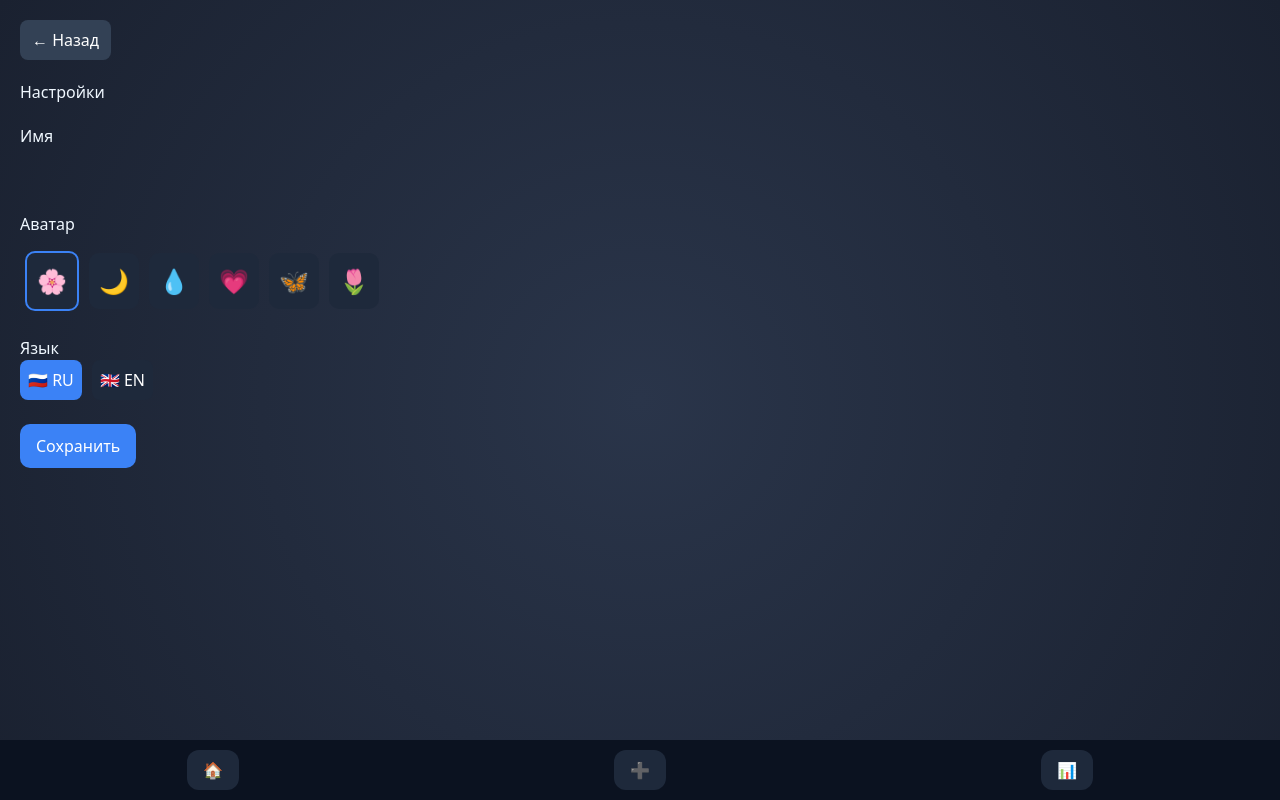
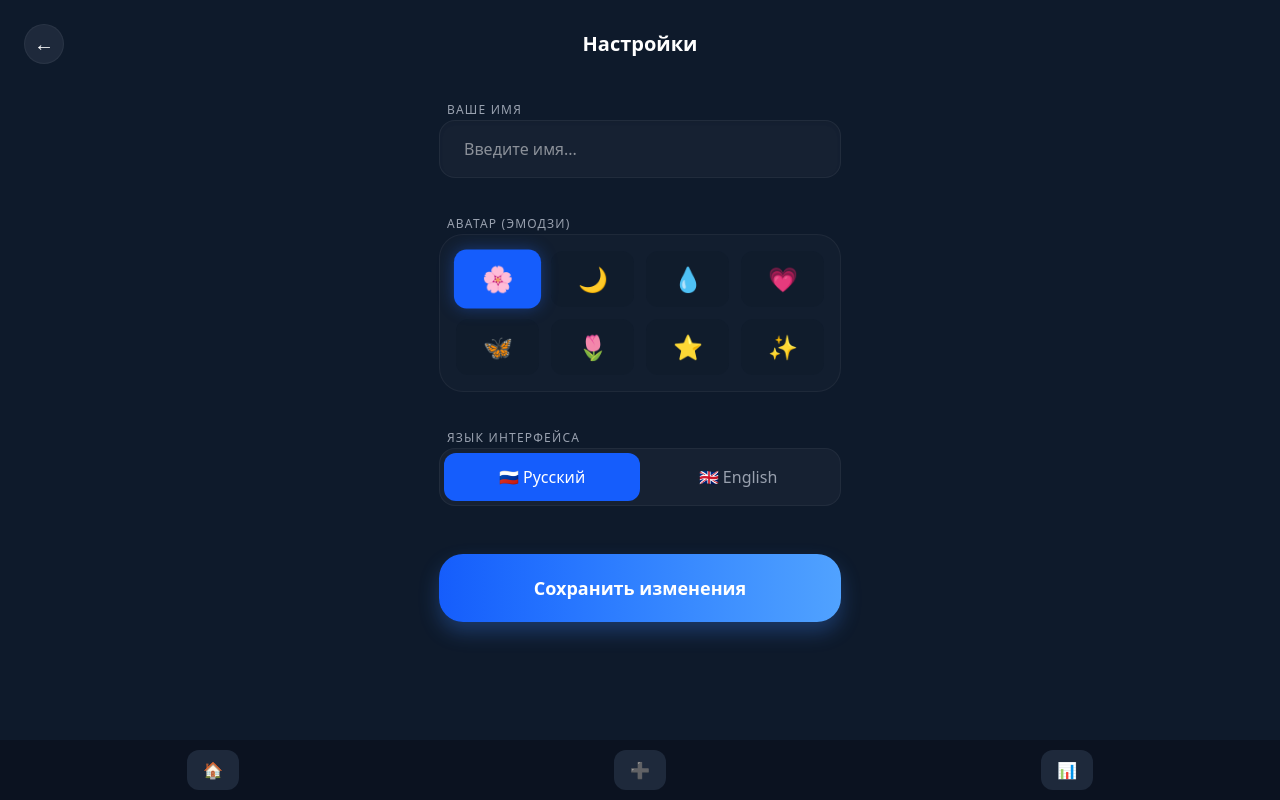
Before and after one commit to sxxxonne-source/period-tracker, a Next.js app: page /settings in a window 1280 px wide. Built offline with nearby package versions, Linux system fonts and the light colour scheme.

Commit message:
historysetting

```diff
--- a/app/dashboard/page.tsx
+++ b/app/dashboard/page.tsx
@@ -15,7 +15,6 @@ export default function Dashboard() {
   const [ovulationDays, setOvulationDays] = useState<number | null>(null)
 
   useEffect(() => {
-    // Подтягиваем данные из localStorage
     const savedLang = localStorage.getItem("lang") || "ru"
     setLang(savedLang as "ru" | "en")
 
@@ -25,10 +24,49 @@ export default function Dashboard() {
     calculateCycle()
   }, [])
 
-  // Функция вибрации для кнопок
-  const triggerHaptic = (type: 'light' | 'medium' = 'light') => {
+  const triggerHaptic = (type: 'light' | 'medium' | 'heavy' = 'light') => {
     const tg = (window as any).Telegram?.WebApp;
     if (tg?.HapticFeedback) tg.HapticFeedback.impactOccurred(type);
+  };
+
+  // Функция быстрого добавления в стиле Flo
+  const handleQuickAdd = async () => {
+    const tg = (window as any).Telegram?.WebApp;
+    const today = new Date().toISOString().split('T')[0];
+    const userId = localStorage.getItem("telegram_user_id") || "test_user";
+
+    if (tg?.showPopup) {
+      triggerHaptic('medium');
+      tg.showPopup({
+        title: 'Luna Инфо',
+        message: 'Месячные начались сегодня?',
+        buttons: [
+          { id: 'yes', type: 'default', text: 'Да, отметить' },
+          { id: 'cancel', type: 'destructive', text: 'Отмена' }
+        ]
+      }, async (buttonId: string) => {
+        if (buttonId === 'yes') {
+          triggerHaptic('heavy');
+          const duration = Number(localStorage.getItem("cycle_length")) > 10 ? 5 : Number(localStorage.getItem("cycle_length"));
+
+          await supabase.from("periods").insert({
+            user_id: userId,
+            start_date: today,
+            duration: duration || 5
+          });
+
+          // Обновляем данные без перезагрузки всей страницы
+          calculateCycle();
+          window.location.reload();
+        }
+      });
+    } else {
+      // Фолбек для браузера, если TG SDK не доступен
+      if (confirm("Месячные начались сегодня?")) {
+        await supabase.from("periods").insert({ user_id: userId, start_date: today, duration: 5 });
+        window.location.reload();
+      }
+    }
   };
 
   async function calculateCycle() {
@@ -40,7 +78,6 @@ export default function Dashboard() {
       .order("start_date", { ascending: false })
       .limit(1)
 
-    // Если данных в БД еще нет, берем дату из Welcome (localStorage)
     let lastDateStr = data?.[0]?.start_date || localStorage.getItem("last_period")
     if (!lastDateStr) return
 
@@ -66,7 +103,6 @@ export default function Dashboard() {
   return (
     <main className="min-h-screen bg-[#0e1a2b] text-white font-sans overflow-x-hidden pb-24">
 
-      {/* ВЕРХНЯЯ ПАНЕЛЬ (Header) */}
       <div className="w-full px-6 pt-8 flex items-center justify-between mb-8">
         <div className="flex items-center gap-3">
           <div className="w-12 h-12 rounded-full bg-blue-900/30 border border-blue-400/20 flex items-center justify-center text-2xl shadow-[0_0_15px_rgba(100,149,237,0.2)]">
@@ -88,48 +124,45 @@ export default function Dashboard() {
 
       <div className="px-6 max-w-[402px] mx-auto space-y-6">
 
-        {/* КАРТОЧКИ ПРОГНОЗА (Stats) */}
         <div className="grid grid-cols-2 gap-4">
-          <div className="bg-[#1e293b]/50 p-4 rounded-3xl border border-white/5 backdrop-blur-sm shadow-inner">
+          <div className="bg-[#1e293b]/50 p-4 rounded-3xl border border-white/5 backdrop-blur-sm shadow-inner text-center">
             <p className="text-[10px] text-gray-400 uppercase mb-1">Менструация</p>
             <p className="text-lg font-bold text-blue-400">
-              {nextPeriodDays !== null ? `${nextPeriodDays} дн.` : '...'}
+              {nextPeriodDays !== null ? (nextPeriodDays <= 0 ? "Сегодня" : `${nextPeriodDays} дн.`) : '...'}
             </p>
           </div>
-          <div className="bg-[#1e293b]/50 p-4 rounded-3xl border border-white/5 backdrop-blur-sm shadow-inner">
+          <div className="bg-[#1e293b]/50 p-4 rounded-3xl border border-white/5 backdrop-blur-sm shadow-inner text-center">
             <p className="text-[10px] text-gray-400 uppercase mb-1">Овуляция</p>
             <p className="text-lg font-bold text-pink-400">
-              {ovulationDays !== null ? `${ovulationDays} дн.` : '...'}
+              {ovulationDays !== null ? (ovulationDays <= 0 ? "Сегодня" : `${ovulationDays} дн.`) : '...'}
             </p>
           </div>
         </div>
 
-        {/* ЗАГОЛОВОК КАЛЕНДАРЯ */}
         <div className="flex items-center justify-between px-2">
           <h3 className="text-lg font-semibold tracking-tight">Отслеживание цикла</h3>
-          <span className="text-[10px] bg-blue-500/20 text-blue-300 px-2 py-1 rounded-full border border-blue-500/30">МАРТ 2026</span>
+          <span className="text-[10px] bg-blue-500/20 text-blue-300 px-2 py-1 rounded-full border border-blue-500/30 font-mono">
+            {new Date().toLocaleString('ru', { month: 'long', year: 'numeric' }).toUpperCase()}
+          </span>
         </div>
 
-        {/* ОСНОВНОЙ КАЛЕНДАРЬ */}
         <div className="bg-[#1e293b]/40 rounded-[32px] p-2 border border-white/5 shadow-2xl backdrop-blur-md">
           <CycleCalendar />
         </div>
 
-        {/* КНОПКИ ДЕЙСТВИЯ (Action Buttons) */}
         <div className="grid grid-cols-2 gap-4 pt-4">
-          <Link href="/add-period" className="w-full">
-            <button
-              onClick={() => triggerHaptic('medium')}
-              className="w-full py-4 rounded-2xl bg-blue-600 font-bold text-sm shadow-[0_8px_15px_rgba(37,99,235,0.3)] active:scale-95 transition-all"
-            >
-              Добавить период
-            </button>
-          </Link>
+          {/* ГЛАВНАЯ КНОПКА ТЕПЕРЬ QUICK ADD */}
+          <button
+            onClick={handleQuickAdd}
+            className="w-full py-4 rounded-2xl bg-blue-600 font-bold text-sm shadow-[0_8px_15px_rgba(37,99,235,0.3)] active:scale-95 transition-all text-white"
+          >
+            Отметить начало
+          </button>
 
           <Link href="/history" className="w-full">
             <button
               onClick={() => triggerHaptic()}
-              className="w-full py-4 rounded-2xl bg-[#1e293b] border border-white/10 font-bold text-sm hover:bg-[#2a3a52] active:scale-95 transition-all"
+              className="w-full py-4 rounded-2xl bg-[#1e293b] border border-white/10 font-bold text-sm hover:bg-[#2a3a52] active:scale-95 transition-all text-white"
             >
               История
             </button>
--- a/app/history/page.tsx
+++ b/app/history/page.tsx
@@ -11,7 +11,6 @@ type Period = {
 }
 
 export default function HistoryPage() {
-
   const router = useRouter()
   const [periods, setPeriods] = useState<Period[]>([])
 
@@ -19,11 +18,13 @@ export default function HistoryPage() {
     loadPeriods()
   }, [])
 
+  const triggerHaptic = (type: 'light' | 'medium' | 'heavy' = 'light') => {
+    const tg = (window as any).Telegram?.WebApp;
+    if (tg?.HapticFeedback) tg.HapticFeedback.impactOccurred(type);
+  };
+
   async function loadPeriods() {
-
-    const userId =
-      localStorage.getItem("telegram_user_id") || "test_user"
-
+    const userId = localStorage.getItem("telegram_user_id") || "test_user"
     const { data, error } = await supabase
       .from("periods")
       .select("start_date, duration")
@@ -34,105 +35,119 @@ export default function HistoryPage() {
       console.error(error)
       return
     }
+    if (data) setPeriods(data)
+  }
 
-    if (data) {
-      setPeriods(data)
+  async function deletePeriod(startDate: string) {
+    const tg = (window as any).Telegram?.WebApp;
+    triggerHaptic('medium');
+
+    const performDelete = async () => {
+      const userId = localStorage.getItem("telegram_user_id") || "test_user"
+      await supabase.from("periods").delete().eq("user_id", userId).eq("start_date", startDate)
+      triggerHaptic('heavy');
+      loadPeriods()
+    }
+
+    // Используем нативный Popup Telegram, если доступен
+    if (tg?.showPopup) {
+      tg.showPopup({
+        title: 'Удаление',
+        message: 'Вы уверены, что хотите удалить этот цикл из истории?',
+        buttons: [
+          { id: 'delete', type: 'destructive', text: 'Удалить' },
+          { id: 'cancel', type: 'cancel', text: 'Отмена' }
+        ]
+      }, (buttonId: string) => {
+        if (buttonId === 'delete') performDelete();
+      });
+    } else {
+      if (confirm("Удалить этот период?")) performDelete();
     }
   }
-async function deletePeriod(startDate: string) {
 
-  const confirmDelete = confirm("Удалить этот период?")
-
-  if (!confirmDelete) return
-
-  const userId =
-    localStorage.getItem("telegram_user_id") || "test_user"
-
-  await supabase
-    .from("periods")
-    .delete()
-    .eq("user_id", userId)
-    .eq("start_date", startDate)
-
-  loadPeriods()
-}
   function formatDate(dateString: string) {
     const date = new Date(dateString)
-
     return date.toLocaleDateString("ru-RU", {
       day: "numeric",
-      month: "long",
+      month: "short",
       year: "numeric"
     })
   }
 
+  // Расчет длины цикла (разница между текущим и предыдущим)
+  const getCycleLength = (index: number) => {
+    if (index === periods.length - 1) return null;
+    const current = new Date(periods[index].start_date);
+    const prev = new Date(periods[index + 1].start_date);
+    const diffTime = Math.abs(current.getTime() - prev.getTime());
+    return Math.ceil(diffTime / (1000 * 60 * 60 * 24));
+  }
+
   return (
-  <>
-    <main style={{ padding: 20, paddingBottom: 80 }}>
+    <main className="min-h-screen bg-[#0e1a2b] text-white p-6 pb-24">
+      {/* HEADER */}
+      <div className="flex items-center justify-between mb-8">
+        <button
+          onClick={() => { triggerHaptic(); router.push("/dashboard"); }}
+          className="w-10 h-10 flex items-center justify-center rounded-full bg-[#1e293b] border border-white/5 active:scale-90 transition-transform"
+        >
+          <span className="text-xl">←</span>
+        </button>
+        <h1 className="text-xl font-bold">История циклов</h1>
+        <div className="w-10"></div> {/* Для центровки заголовка */}
+      </div>
 
-      {/* КНОПКА НАЗАД */}
-      <button
-        onClick={() => router.push("/dashboard")}
-        style={{
-          marginBottom: 20,
-          padding: "8px 12px",
-          borderRadius: 8,
-          border: "none",
-          background: "#334155",
-          color: "white"
-        }}
-      >
-        ← Назад
-      </button>
-
-      <h1>История</h1>
-
-      {periods.length === 0 && (
-        <p>Нет данных</p>
-      )}
-
-      {periods.map((p, index) => (
+      {periods.length === 0 ? (
+        <div className="flex flex-col items-center justify-center mt-20 opacity-50 text-center">
+          <span className="text-6xl mb-4">🌙</span>
+          <p>История пока пуста</p>
+        </div>
+      ) : (
+        <div className="space-y-4">
+          {periods.map((p, index) => {
+            const cycleDays = getCycleLength(index);
+            return (
               <div
                 key={index}
-    style={{
-      padding: 15,
-      marginTop: 12,
-      borderRadius: 12,
-      background: "#1e293b",
-      color: "white",
-      position: "relative" // 👈 важно
-    }}
+                className="relative bg-[#1e293b]/50 border border-white/5 p-5 rounded-[24px] backdrop-blur-sm shadow-xl animate-fade-in"
               >
-    {/* ❌ КНОПКА УДАЛЕНИЯ */}
                 <button
                   onClick={() => deletePeriod(p.start_date)}
-      style={{
-        position: "absolute",
-        top: 10,
-        right: 10,
-        background: "transparent",
-        border: "none",
-        color: "#f87171",
-        fontSize: 18,
-        cursor: "pointer"
-      }}
+                  className="absolute top-4 right-4 w-8 h-8 flex items-center justify-center text-red-400/50 hover:text-red-400 active:scale-125 transition-all"
                 >
                   ✕
                 </button>
 
-    <div style={{ fontSize: 16, fontWeight: "bold" }}>
-      📅 {formatDate(p.start_date)}
+                <div className="flex items-center gap-3 mb-3">
+                  <div className="w-10 h-10 rounded-full bg-blue-500/20 flex items-center justify-center text-blue-400">
+                    📅
+                  </div>
+                  <div>
+                    <div className="font-bold text-lg">{formatDate(p.start_date)}</div>
+                    <p className="text-xs text-gray-400 uppercase tracking-wider">Начало цикла</p>
+                  </div>
                 </div>
 
-    <div style={{ marginTop: 6, color: "#cbd5f5" }}>
-      Длительность: {p.duration || 5} дней
+                <div className="grid grid-cols-2 gap-4 mt-4 pt-4 border-t border-white/5">
+                  <div>
+                    <p className="text-[10px] text-gray-500 uppercase font-bold">Длительность</p>
+                    <p className="text-sm font-semibold text-blue-300">{p.duration || 5} дней</p>
+                  </div>
+                  {cycleDays && (
+                    <div>
+                      <p className="text-[10px] text-gray-500 uppercase font-bold">Весь цикл</p>
+                      <p className="text-sm font-semibold text-purple-300">{cycleDays} дней</p>
+                    </div>
+                  )}
                 </div>
               </div>
-))}
+            );
+          })}
+        </div>
+      )}
+
+      <BottomNav />
     </main>
-
-    {/* 👇 ВОТ ЭТОГО НЕ ХВАТАЛО */}
-    <BottomNav />
-  </>
   )
 }
--- a/app/settings/page.tsx
+++ b/app/settings/page.tsx
@@ -4,138 +4,128 @@ import { useEffect, useState } from "react"
 import { useRouter } from "next/navigation"
 import BottomNav from "../components/BottomNav"
 
-const avatars = ["🌸", "🌙", "💧", "💗", "🦋", "🌷"]
+const AVAILABLE_AVATARS = ["🌸", "🌙", "💧", "💗", "🦋", "🌷", "⭐", "✨"]
 
 export default function SettingsPage() {
-
   const router = useRouter()
 
   const [name, setName] = useState("")
   const [avatar, setAvatar] = useState("🌸")
-  const [lang, setLang] = useState("ru") // ✅ ПЕРЕНЕСЛИ СЮДА
+  const [lang, setLang] = useState("ru")
 
   useEffect(() => {
     setName(localStorage.getItem("user_name") || "")
-    setAvatar(localStorage.getItem("user_avatar") || "🌸")
+    setAvatar(localStorage.getItem("user_avatar_emoji") || "🌸")
     setLang(localStorage.getItem("lang") || "ru")
   }, [])
 
+  const triggerHaptic = (type: 'light' | 'medium' | 'heavy' = 'light') => {
+    const tg = (window as any).Telegram?.WebApp;
+    if (tg?.HapticFeedback) tg.HapticFeedback.impactOccurred(type);
+  };
+
   function handleSave() {
+    triggerHaptic('medium');
     localStorage.setItem("user_name", name)
-    localStorage.setItem("user_avatar", avatar)
+    localStorage.setItem("user_avatar_emoji", avatar)
     localStorage.setItem("lang", lang)
 
-    alert("Сохранено ✅")
-    router.push("/dashboard")
+    // Используем нативное уведомление Telegram вместо alert
+    const tg = (window as any).Telegram?.WebApp;
+    if (tg?.showAlert) {
+      tg.showAlert("Настройки сохранены ✨", () => {
+        router.push("/dashboard");
+      });
+    } else {
+      router.push("/dashboard");
+    }
   }
 
   return (
-    <>
-      <main style={{ padding: 20, paddingBottom: 80 }}>
+    <main className="min-h-screen bg-[#0e1a2b] text-white p-6 pb-24">
 
+      {/* HEADER */}
+      <div className="flex items-center justify-between mb-8">
         <button
-          onClick={() => router.push("/dashboard")}
-          style={{
-            marginBottom: 20,
-            padding: "8px 12px",
-            borderRadius: 8,
-            border: "none",
-            background: "#334155",
-            color: "white"
-          }}
+          onClick={() => { triggerHaptic(); router.push("/dashboard"); }}
+          className="w-10 h-10 flex items-center justify-center rounded-full bg-[#1e293b] border border-white/5 active:scale-90 transition-transform"
         >
-          ← Назад
+          <span className="text-xl">←</span>
         </button>
+        <h1 className="text-xl font-bold">Настройки</h1>
+        <div className="w-10"></div>
+      </div>
 
-        <h1>Настройки</h1>
+      <div className="max-w-[402px] mx-auto space-y-8">
 
-        {/* имя */}
-        <p style={{ marginTop: 20 }}>Имя</p>
+        {/* СЕКЦИЯ: ИМЯ */}
+        <div className="space-y-3">
+          <label className="text-xs text-gray-400 uppercase tracking-widest ml-2">Ваше имя</label>
           <input
+            type="text"
             value={name}
             onChange={(e) => setName(e.target.value)}
-          style={{
-            padding: 10,
-            borderRadius: 10,
-            border: "none"
-          }}
+            className="w-full bg-[#1e293b]/50 border border-white/5 rounded-2xl py-4 px-6 outline-none focus:border-blue-500/50 transition-colors shadow-inner"
+            placeholder="Введите имя..."
           />
+        </div>
 
-        {/* аватар */}
-        <p style={{ marginTop: 20 }}>Аватар</p>
-
-        <div style={{ marginTop: 10 }}>
-          {avatars.map((a) => (
+        {/* СЕКЦИЯ: АВАТАР */}
+        <div className="space-y-3">
+          <label className="text-xs text-gray-400 uppercase tracking-widest ml-2">Аватар (Эмодзи)</label>
+          <div className="grid grid-cols-4 gap-3 bg-[#1e293b]/30 p-4 rounded-[24px] border border-white/5">
+            {AVAILABLE_AVATARS.map((a) => (
               <button
                 key={a}
-              onClick={() => setAvatar(a)}
-              style={{
-                fontSize: 24,
-                margin: 5,
-                padding: 10,
-                borderRadius: 10,
-                border:
+                onClick={() => { setAvatar(a); triggerHaptic('light'); }}
+                className={`text-2xl h-14 flex items-center justify-center rounded-xl transition-all ${
                   avatar === a
-                    ? "2px solid #3b82f6"
-                    : "none",
-                background: "#1e293b"
-              }}
+                    ? "bg-blue-600 shadow-[0_0_15px_rgba(37,99,235,0.4)] scale-105"
+                    : "bg-[#0e1a2b]/50 hover:bg-[#0e1a2b]"
+                }`}
               >
                 {a}
               </button>
             ))}
           </div>
+        </div>
 
-        {/* ЯЗЫК */}
-        <p style={{ marginTop: 20 }}>Язык</p>
+        {/* СЕКЦИЯ: ЯЗЫК */}
+        <div className="space-y-3">
+          <label className="text-xs text-gray-400 uppercase tracking-widest ml-2">Язык интерфейса</label>
+          <div className="flex p-1 bg-[#1e293b]/50 rounded-2xl border border-white/5">
+            <button
+              onClick={() => { setLang("ru"); triggerHaptic('light'); }}
+              className={`flex-1 py-3 rounded-xl font-medium transition-all ${
+                lang === "ru" ? "bg-blue-600 text-white" : "text-gray-400"
+              }`}
+            >
+              🇷🇺 Русский
+            </button>
+            <button
+              onClick={() => { setLang("en"); triggerHaptic('light'); }}
+              className={`flex-1 py-3 rounded-xl font-medium transition-all ${
+                lang === "en" ? "bg-blue-600 text-white" : "text-gray-400"
+              }`}
+            >
+              🇬🇧 English
+            </button>
+          </div>
+        </div>
 
-        <div>
+        {/* КНОПКА СОХРАНИТЬ */}
+        <div className="pt-4">
           <button
-            onClick={() => setLang("ru")}
-            style={{
-              marginRight: 10,
-              padding: 8,
-              borderRadius: 8,
-              background: lang === "ru" ? "#3b82f6" : "#1e293b",
-              color: "white",
-              border: "none"
-            }}
+            onClick={handleSave}
+            className="w-full py-5 rounded-[24px] bg-gradient-to-r from-blue-600 to-blue-400 text-white font-bold text-lg shadow-[0_10px_20px_rgba(59,130,246,0.3)] active:scale-95 transition-transform"
           >
-            🇷🇺 RU
-          </button>
-
-          <button
-            onClick={() => setLang("en")}
-            style={{
-              padding: 8,
-              borderRadius: 8,
-              background: lang === "en" ? "#3b82f6" : "#1e293b",
-              color: "white",
-              border: "none"
-            }}
-          >
-            🇬🇧 EN
+            Сохранить изменения
           </button>
         </div>
 
-        <br />
-
-        <button
-          onClick={handleSave}
-          style={{
-            padding: "10px 16px",
-            borderRadius: 10,
-            border: "none",
-            background: "#3b82f6",
-            color: "white"
-          }}
-        >
-          Сохранить
-        </button>
-
-      </main>
+      </div>
 
       <BottomNav />
-    </>
+    </main>
   )
 }
```
Lines whose indentation alone changed are shown as unchanged.
